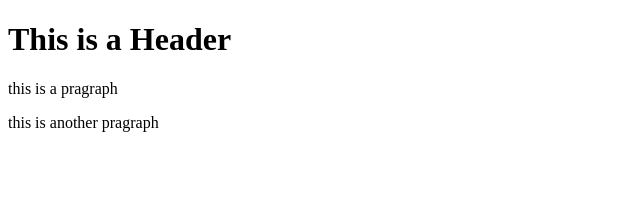
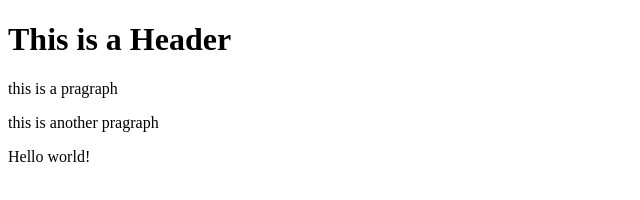
Before and after one commit to anwaarog/git-test, a website: page index.html in a window 1280 px wide. Shown: the whole page, without its empty margins (0-640 px from the left). Drawn offline with Linux system fonts and the light colour scheme.

Commit message:
Using NPM

```diff
--- a/index.html
+++ b/index.html
@@ -4,6 +4,7 @@
         <h1>This is a Header</h1>
         <p>this is a pragraph</p>
         <p>this is another pragraph</p>
+        <p>Hello world!</p>
     </body>
 
 </html>
```
Also changed, not shown: package.json (added, +24 -0 lines), 2 other files.
